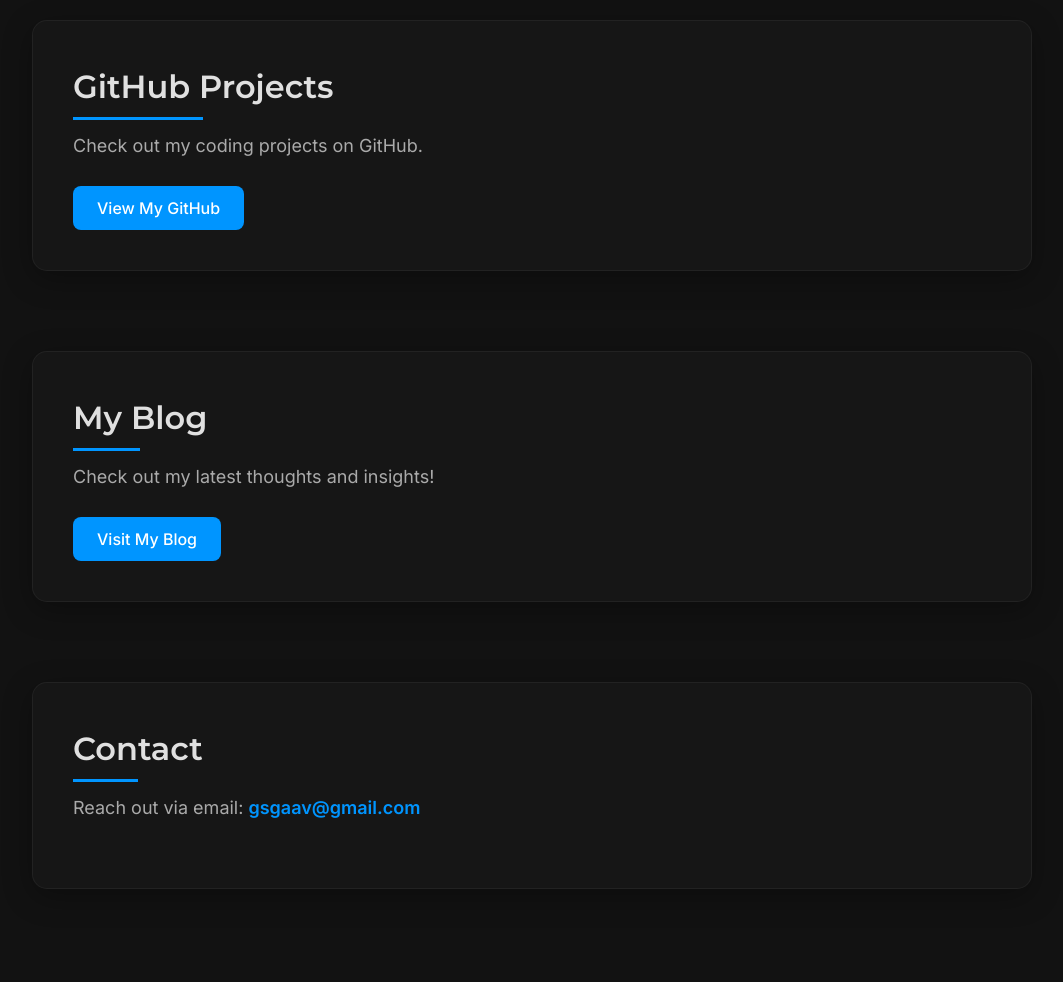
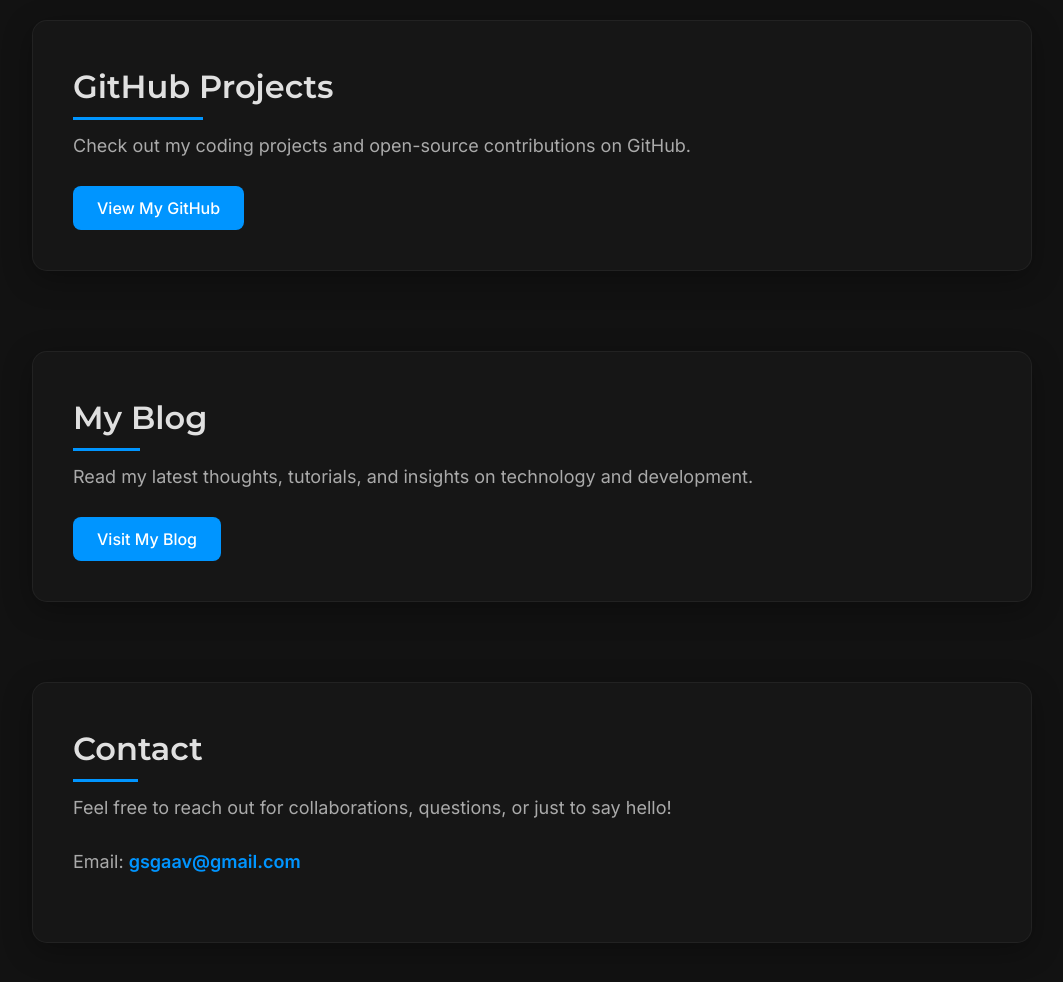
Before and after one commit to Hench06/Hench06.github.io, a plain HTML site: page index.html in a window 1280 px wide. Shown: the part 940-1922 px from the top of the page, without its empty margins (108-1171 px from the left). Drawn offline with Linux system fonts and the light colour scheme.

Commit message:
Update index.html

```diff
--- a/index.html
+++ b/index.html
@@ -3,10 +3,12 @@
 <head>
     <meta charset="UTF-8">
     <meta name="viewport" content="width=device-width, initial-scale=1.0">
-    <title>Gautam Shankar</title>
+    <title>Gautam Shankar | Personal Website</title>
     <link rel="stylesheet" href="style.css">
     <link rel="preconnect" href="https://fonts.googleapis.com">
+    <link rel="preconnect" href="https://fonts.gstatic.com" crossorigin>
     <link href="https://fonts.googleapis.com/css2?family=Inter:wght@300;400;500;600&family=Montserrat:wght@600;700&display=swap" rel="stylesheet">
+    <meta name="description" content="Personal website of Gautam Shankar - Developer, Blogger, and Tech Enthusiast">
 </head>
 <body>
     <header>
@@ -18,30 +20,27 @@
             </ul>
         </nav>
     </header>
-
     <section class="hero">
         <h1 class="title">Gautam Shankar</h1>
     </section>
-
     <section id="github">
         <h2>GitHub Projects</h2>
-        <p>Check out my coding projects on GitHub.</p>
+        <p>Check out my coding projects and open-source contributions on GitHub.</p>
         <a href="https://github.com/Hench06?tab=repositories" target="_blank">
             <button>View My GitHub</button>
         </a>
     </section>
-
     <section id="blog">
         <h2>My Blog</h2>
-        <p>Check out my latest thoughts and insights!</p>
+        <p>Read my latest thoughts, tutorials, and insights on technology and development.</p>
         <a href="https://level-account-ba6.notion.site/12ce4082c30e80a9b0edcb28a01a2490?v=d001da05f00441068aae184482a102ac" target="_blank">
             <button>Visit My Blog</button>
         </a>
     </section>
-
     <section id="contact">
         <h2>Contact</h2>
-        <p>Reach out via email: <strong>gsgaav@gmail.com</strong></p>
+        <p>Feel free to reach out for collaborations, questions, or just to say hello!</p>
+        <p>Email: <strong>gsgaav@gmail.com</strong></p>
     </section>
 </body>
 </html>
```
